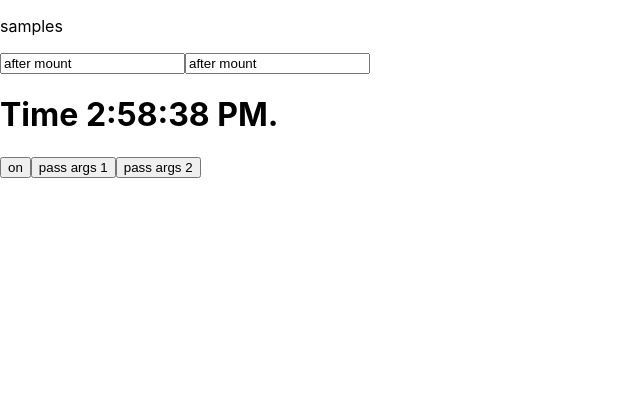
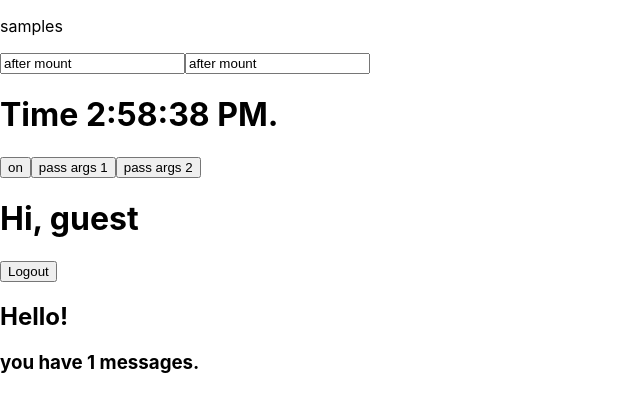
Before and after one commit to minimalMeh/React_Learning, a React (Create React App) app in the folder react-learning/: page / in a window 1280 px wide. Shown: the top 412 px of the page, without its empty margins (0-640 px from the left). Built offline with nearby package versions, Linux system fonts and the light colour scheme.

Commit message:
assimilated consitional rendering

```diff
--- a/react-learning/src/App.tsx
+++ b/react-learning/src/App.tsx
@@ -3,6 +3,7 @@ import './App.css';
 import { Ref } from './refs/refs';
 import { Clock } from './states/Clock';
 import { ToggleButton } from './states/ToggleButton';
+import { LoginControl } from './conditional_rendering/LoginControl';
 
 
 function App() {
@@ -12,6 +13,7 @@ function App() {
       <Ref />
       <Clock />
       <ToggleButton />
+      <LoginControl />
     </div>
   );
 }
--- /dev/null
+++ b/react-learning/src/conditional_rendering/LoginControl.tsx
@@ -0,0 +1,76 @@
+import React from 'react';
+
+// This example renders a different greeting depending on the value of isLoggedIn prop.
+function UserGreeting(props: any) {
+    return <h1>Hi, user</h1>;
+}
+
+function GuestGreeting(props: any) {
+    return <h1>Hi, guest</h1>;
+}
+
+function Greeting(props: any) {
+    const isLogin = props.isLogin;
+    if (isLogin) {
+        return <UserGreeting />
+    } else {
+        return <GuestGreeting />
+    }
+}
+//
+
+function LoginBtn(props: any) {
+    return (
+        <button onClick={props.onClick}>
+            Login
+        </button>
+    );
+}
+
+function LogoutBtn(props: any) {
+    return (
+        <button onClick={props.onClick}>
+            Logout
+        </button>
+    );
+}
+
+//stateful component
+export class LoginControl extends React.Component<{}, {isLoggedIn: boolean}> {
+    constructor(props: any) {
+        super(props);
+        this.state = {isLoggedIn: false};
+    }
+
+    private handleLoginClick = () => {
+        this.setState({isLoggedIn: true});
+    }
+
+    private handleLogoutClick = () => {
+        this.setState({isLoggedIn: false});
+    }
+
+    render() {
+        const isLoggedIn = this.state.isLoggedIn;
+        let btn = isLoggedIn ? <LoginBtn onClick={this.handleLoginClick}/> : <LogoutBtn onClick={this.handleLogoutClick}/>
+        return (
+            <div>
+                <Greeting isLogin={this.state.isLoggedIn}/>
+                {btn}
+                <MailBox messages={["lol"]}/>
+            </div>
+        );
+    }
+}
+
+function MailBox(props:any) {
+    const undreadMessages: any[] = props.messages;
+    return (
+        <div>
+            <h2>Hello!</h2>
+            {undreadMessages.length > 0 &&
+                <h3>you have {undreadMessages.length} messages.</h3>
+            }
+        </div>
+    );
+}
```
Also changed, not shown: react-learning/src/conditional_rendering/cond.tsx (deleted, +0 -20 lines).
